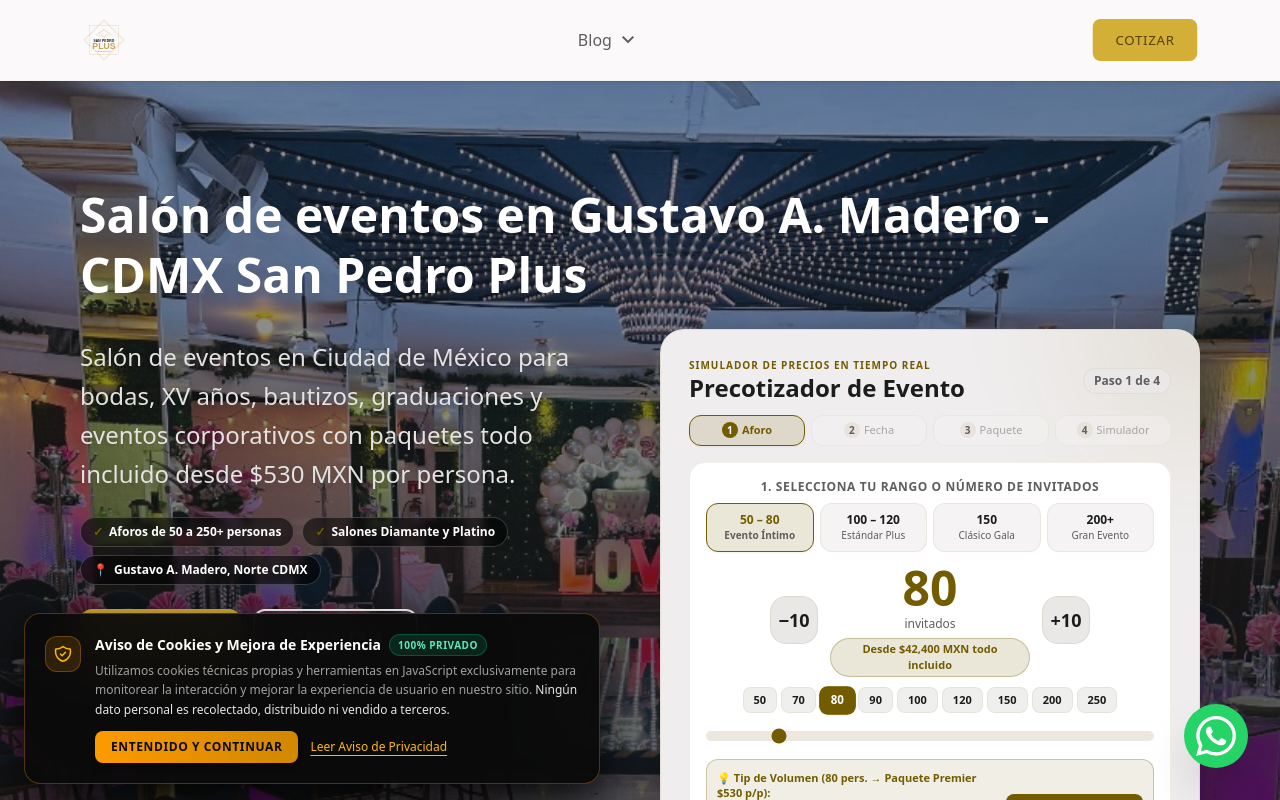
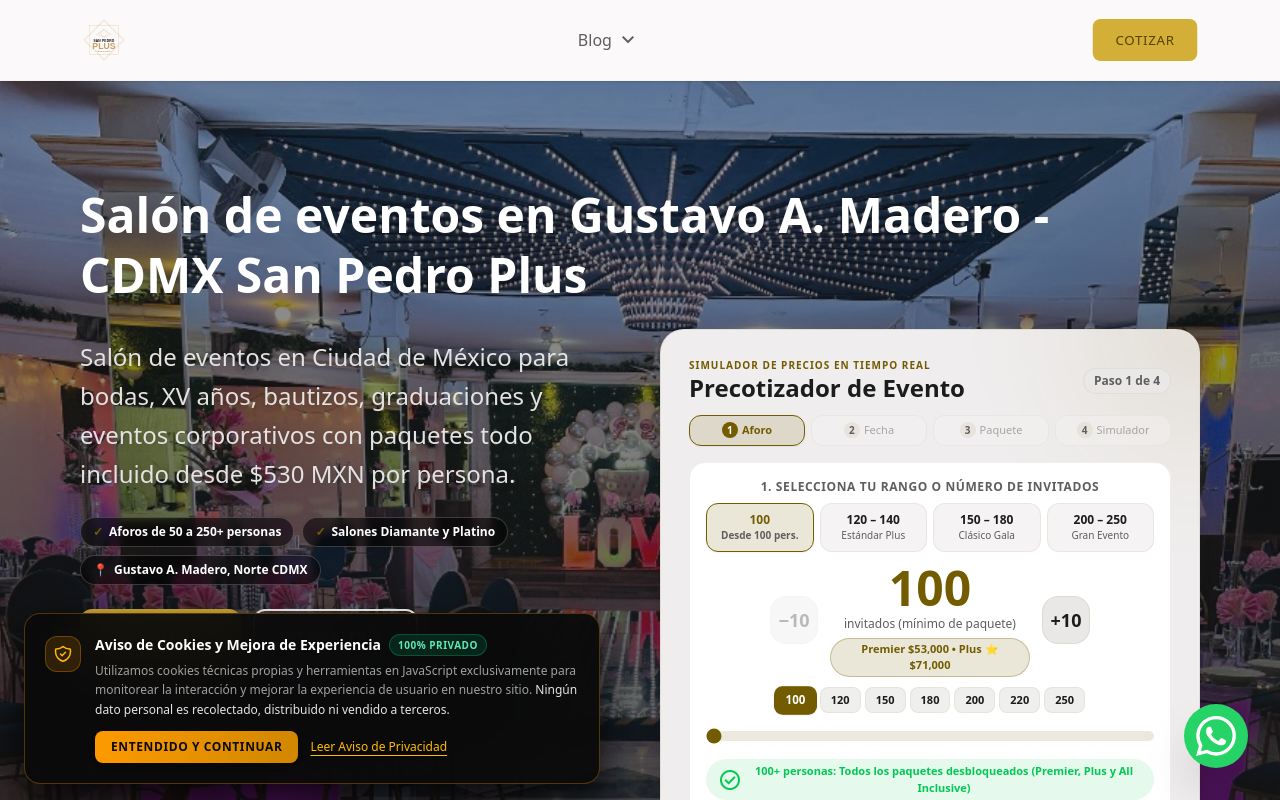
Before and after one commit to aloomushi-pixel/Salones-San-Pedro, a Next.js app: page / in a window 1280 px wide. Shown: the top 800 px of the page. Built offline with nearby package versions, Linux system fonts and the light colour scheme; a web font is replaced by a local one.

Commit message:
feat(precotizador): start cotizador and package simulator at 100 personas minimum instead of 50

```diff
--- a/src/components/PaquetesInteractiveSection.tsx
+++ b/src/components/PaquetesInteractiveSection.tsx
@@ -277,7 +277,7 @@ export default function PaquetesInteractiveSection() {
   };
 
   const getInclusionPackageMeta = (pkgOrigin: string) => {
-    if (pkgOrigin === 'Premier') return { basePrice: 530, minGuests: 50 };
+    if (pkgOrigin === 'Premier') return { basePrice: 530, minGuests: 100 };
     if (pkgOrigin === 'Plus') return { basePrice: 710, minGuests: 100 };
     return { basePrice: 1010, minGuests: 100 };
   };
@@ -398,7 +398,7 @@ export default function PaquetesInteractiveSection() {
                 👥 Calcular total para:
               </span>
               <div className="flex flex-wrap justify-center gap-1.5">
-                {[50, 80, 100, 150, 200, 250].map((g) => (
+                {[100, 120, 150, 180, 200, 250].map((g) => (
                   <button
                     key={g}
                     type="button"
@@ -469,18 +469,18 @@ export default function PaquetesInteractiveSection() {
                   <button
                     type="button"
                     onClick={() => {
-                      setSimGuests(50);
-                      trackEvent('guests_slider_adjust', 'paquetes_card_min_50', {
+                      setSimGuests(100);
+                      trackEvent('guests_slider_adjust', 'paquetes_card_min_100', {
                         section: 'paquetes',
-                        guests_range: '50 personas',
-                        extra: { exact_guests: 50, source_widget: 'paquete_premier_badge' },
+                        guests_range: '100 personas',
+                        extra: { exact_guests: 100, source_widget: 'paquete_premier_badge' },
                       });
                     }}
                     className="inline-flex items-center gap-1 px-2.5 py-0.5 rounded-full bg-primary/10 hover:bg-primary/20 text-primary text-xs font-semibold transition-colors cursor-pointer"
-                    title="Toca para simular con 50 personas"
+                    title="Toca para simular con 100 personas"
                   >
                     <span className="pointer-events-none">
-                      Disponible desde 50 personas {simGuests !== 50 ? '(simular 50)' : '✓'}
+                      Disponible desde 100 personas {simGuests !== 100 ? '(simular 100)' : '✓'}
                     </span>
                   </button>
                   <div className="mt-3 space-y-1.5 text-on-surface/80 text-sm">
@@ -493,7 +493,7 @@ export default function PaquetesInteractiveSection() {
                     <div className="inline-block px-3 py-1 rounded-lg bg-primary/10 border border-primary/25 text-xs font-bold text-on-surface">
                       Total {simGuests} pers.:{' '}
                       <span className="text-primary font-extrabold">
-                        {formatMXN(getPackageTotal(530, 50))} MXN
+                        {formatMXN(getPackageTotal(530, 100))} MXN
                       </span>
                     </div>
                   </div>
--- a/src/components/Precotizador.tsx
+++ b/src/components/Precotizador.tsx
@@ -8,8 +8,8 @@ const PACKAGES = [
     id: 'Premier',
     name: 'Premier',
     price: 530,
-    minGuests: 50,
-    badge: 'Desde 50 pers.',
+    minGuests: 100,
+    badge: 'Desde 100 pers.',
     features: ['6 hrs servicio', 'Menú 3 tiempos', 'Barra mezcladores', 'DJ y luces'],
   },
   {
@@ -30,15 +30,15 @@ const PACKAGES = [
   },
 ];
 
-// Rangos desanclados para evitar el sesgo del 45% en 100 invitados por defecto
+// Rangos comenzando en 100 personas como base del cotizador
 const GUEST_RANGE_CARDS = [
-  { label: '50 – 80', sub: 'Evento Íntimo', value: 80 },
-  { label: '100 – 120', sub: 'Estándar Plus', value: 100 },
-  { label: '150', sub: 'Clásico Gala', value: 150 },
-  { label: '200+', sub: 'Gran Evento', value: 200 },
+  { label: '100', sub: 'Desde 100 pers.', value: 100 },
+  { label: '120 – 140', sub: 'Estándar Plus', value: 120 },
+  { label: '150 – 180', sub: 'Clásico Gala', value: 150 },
+  { label: '200 – 250', sub: 'Gran Evento', value: 200 },
 ];
 
-const QUICK_GUEST_PRESETS = [50, 70, 80, 90, 100, 120, 150, 200, 250];
+const QUICK_GUEST_PRESETS = [100, 120, 150, 180, 200, 220, 250];
 
 const PREFERRED_DAYS = [
   {
@@ -122,8 +122,8 @@ const STEP_LABELS = [
 export default function Precotizador() {
   const [step, setStep] = useState(1);
 
-  // Iniciamos en 80 invitados (desanclado de 100) para medir demanda real y activar upsell consciente a 100
-  const [guests, setGuests] = useState(80);
+  // Iniciamos en 100 invitados como base mínima del cotizador
+  const [guests, setGuests] = useState(100);
   const [hasTouchedGuests, setHasTouchedGuests] = useState(false);
   const [eventKind, setEventKind] = useState('Boda');
   const [preferredDay, setPreferredDay] = useState('Sábado');
@@ -162,11 +162,10 @@ export default function Precotizador() {
       const queryGuests = Number(params.get('guests'));
       const queryPkg = params.get('pkg');
       if (queryGuests && queryGuests >= 50 && queryGuests <= 250) {
-        setGuests(queryGuests);
+        const clampedGuests = Math.max(100, queryGuests);
+        setGuests(clampedGuests);
         setHasTouchedGuests(true);
-        if (queryGuests < 100) {
-          setPackageType('Premier');
-        } else if (queryPkg === 'Plus') {
+        if (queryPkg === 'Plus') {
           setPackageType('Plus');
         } else if (queryPkg === 'All' || queryPkg === 'All Inclusive') {
           setPackageType('All Inclusive');
@@ -181,7 +180,7 @@ export default function Precotizador() {
       if (raw) {
         const saved = JSON.parse(raw);
         if (typeof saved.guests === 'number' && saved.guests >= 50 && saved.guests <= 250) {
-          setGuests(saved.guests);
+          setGuests(Math.max(100, saved.guests));
         }
         if (typeof saved.hasTouchedGuests === 'boolean') {
           setHasTouchedGuests(saved.hasTouchedGuests);
@@ -256,7 +255,7 @@ export default function Precotizador() {
 
   const handleResetQuote = () => {
     setStep(1);
-    setGuests(80);
+    setGuests(100);
     setHasTouchedGuests(false);
     setEventKind('Boda');
     setPreferredDay('Sábado');
@@ -308,11 +307,10 @@ export default function Precotizador() {
       const rawGuests = customEvent.detail?.guests;
       const pkg = customEvent.detail?.packageId;
       if (typeof rawGuests === 'number' && rawGuests >= 50 && rawGuests <= 250) {
-        setGuests(rawGuests);
+        const clampedGuests = Math.max(100, rawGuests);
+        setGuests(clampedGuests);
         setHasTouchedGuests(true);
-        if (rawGuests < 100) {
-          setPackageType('Premier');
-        } else if (pkg) {
+        if (pkg) {
           setPackageType(pkg);
         }
       } else if (pkg) {
@@ -335,20 +333,16 @@ export default function Precotizador() {
   }, []);
 
   const getGuestsBucket = (val: number) => {
-    if (val < 100) return '50 a 99 personas';
     if (val < 150) return '100 a 149 personas';
     if (val < 200) return '150 a 199 personas';
     return '200+ personas';
   };
 
   const applyGuestsValue = (newVal: number, recordTelemetry = false) => {
-    const clamped = Math.min(250, Math.max(50, newVal));
+    const clamped = Math.min(250, Math.max(100, newVal));
     setGuests(clamped);
     setHasTouchedGuests(true);
     setLockedAttemptPkg(null);
-    if (clamped < 100 && packageType !== 'Premier') {
-      setPackageType('Premier');
-    }
     if (recordTelemetry) {
       trackEvent('guests_slider_adjust', `aforo_${clamped}`, {
         section: 'precotizador',
@@ -361,10 +355,7 @@ export default function Precotizador() {
   // Actualización funcional sin latencia para evitar rage_click en botones -10 / +10
   const handleGuestsDelta = (delta: number) => {
     setGuests((prev) => {
-      const clamped = Math.min(250, Math.max(50, prev + delta));
-      if (clamped < 100 && packageType !== 'Premier') {
-        setPackageType('Premier');
-      }
+      const clamped = Math.min(250, Math.max(100, prev + delta));
       setHasTouchedGuests(true);
       setLockedAttemptPkg(null);
       trackEvent('guests_slider_adjust', `aforo_${clamped}`, {
@@ -773,21 +764,19 @@ export default function Precotizador() {
                 1. Selecciona tu rango o número de invitados
               </label>
 
-              {/* Botones de Rangos Claros (Recomendación Frente 4: Desanclar de 100) */}
+              {/* Botones de Rangos Claros (Base desde 100 personas) */}
               <div className="grid grid-cols-4 gap-1.5 mb-3">
                 {GUEST_RANGE_CARDS.map((rc) => {
                   const isRangeSelected =
-                    (rc.value === 80 && guests >= 50 && guests < 100) ||
-                    (rc.value === 100 && guests >= 100 && guests <= 130) ||
-                    (rc.value === 150 && guests >= 140 && guests < 200) ||
+                    (rc.value === 100 && guests >= 100 && guests < 120) ||
+                    (rc.value === 120 && guests >= 120 && guests <= 140) ||
+                    (rc.value === 150 && guests >= 150 && guests < 200) ||
                     (rc.value === 200 && guests >= 200);
                   return (
                     <button
                       key={rc.label}
                       type="button"
-                      onClick={() =>
-                        applyGuestsValue(rc.value === 80 && guests === 80 ? 50 : rc.value, true)
-                      }
+                      onClick={() => applyGuestsValue(rc.value, true)}
                       className={`py-2 px-1.5 rounded-xl border text-center transition-all cursor-pointer ${
                         isRangeSelected
                           ? 'border-primary bg-primary/15 text-primary font-bold shadow-xs'
@@ -796,7 +785,7 @@ export default function Precotizador() {
                     >
                       <div className="text-xs font-extrabold pointer-events-none">{rc.label}</div>
                       <div className="text-[10px] text-secondary truncate pointer-events-none">
-                        {rc.value === 80 && guests === 50 ? 'Mínimo 50 pers.' : rc.sub}
+                        {rc.sub}
                       </div>
                     </button>
                   );
@@ -809,7 +798,7 @@ export default function Precotizador() {
                   type="button"
                   data-ux-stepper="true"
                   onClick={() => handleGuestsDelta(-10)}
-                  disabled={guests <= 50}
+                  disabled={guests <= 100}
                   aria-label="Restar 10 invitados"
                   className="w-12 h-12 rounded-2xl bg-surface-container-high hover:bg-primary hover:text-on-primary active:scale-90 disabled:opacity-30 font-bold text-lg flex items-center justify-center transition-transform border border-outline-variant/40 cursor-pointer shrink-0 select-none"
                 >
@@ -821,16 +810,14 @@ export default function Precotizador() {
                     {guests}
                   </span>
                   <span className="text-xs text-secondary font-medium mt-1">
-                    {guests === 50
+                    {guests === 100
                       ? 'invitados (mínimo de paquete)'
                       : guests === 250
                       ? 'invitados (máximo cotizador)'
                       : 'invitados'}
                   </span>
                   <span className="mt-1.5 inline-flex items-center gap-1 px-2.5 py-0.5 rounded-full bg-primary/15 border border-primary/30 text-[11px] font-bold text-primary">
-                    {guests < 100
-                      ? `Desde $${(guests * 530).toLocaleString('es-MX')} MXN todo incluido`
-                      : `Premier $${(guests * 530).toLocaleString('es-MX')} • Plus ⭐ $${(guests * 710).toLocaleString('es-MX')}`}
+                    {`Premier $${(guests * 530).toLocaleString('es-MX')} • Plus ⭐ $${(guests * 710).toLocaleString('es-MX')}`}
                   </span>
                 </div>
 
@@ -870,7 +857,7 @@ export default function Precotizador() {
               {/* Slider táctil grueso */}
               <input
                 type="range"
-                min="50"
+                min="100"
                 max="250"
                 step="10"
                 value={guests}
@@ -1507,7 +1494,7 @@ export default function Precotizador() {
                     <button
                       type="button"
                       onClick={() => handleGuestsDelta(-10)}
-                      disabled={guests <= 50}
+                      disabled={guests <= 100}
                       className="w-8 h-8 rounded-lg bg-surface-container-high hover:bg-primary hover:text-on-primary font-bold text-xs flex items-center justify-center cursor-pointer disabled:opacity-30"
                     >
                       <span className="pointer-events-none">−10</span>
--- a/src/components/TrackedLink.tsx
+++ b/src/components/TrackedLink.tsx
@@ -31,12 +31,12 @@ export default function TrackedLink({ eventType, source, onClick, ...props }: Tr
         const rawDraft = window.sessionStorage.getItem('sanpedro_precotizador_draft_v1');
         if (rawDraft) {
           const parsed = JSON.parse(rawDraft);
-          const guests = typeof parsed.guests === 'number' ? parsed.guests : 80;
+          const guests = typeof parsed.guests === 'number' ? Math.max(100, parsed.guests) : 100;
           const activeInteraction = Boolean(
             parsed.hasTouchedGuests || (typeof parsed.step === 'number' && parsed.step >= 2)
           );
 
-          if (activeInteraction && guests >= 50 && guests <= 250) {
+          if (activeInteraction && guests >= 100 && guests <= 250) {
             const pkgType = typeof parsed.packageType === 'string' ? parsed.packageType : 'Premier';
             const eventKind = typeof parsed.eventKind === 'string' ? parsed.eventKind : 'Evento Social';
             const preferredDay = typeof parsed.preferredDay === 'string' ? parsed.preferredDay : 'Sábado';
```
